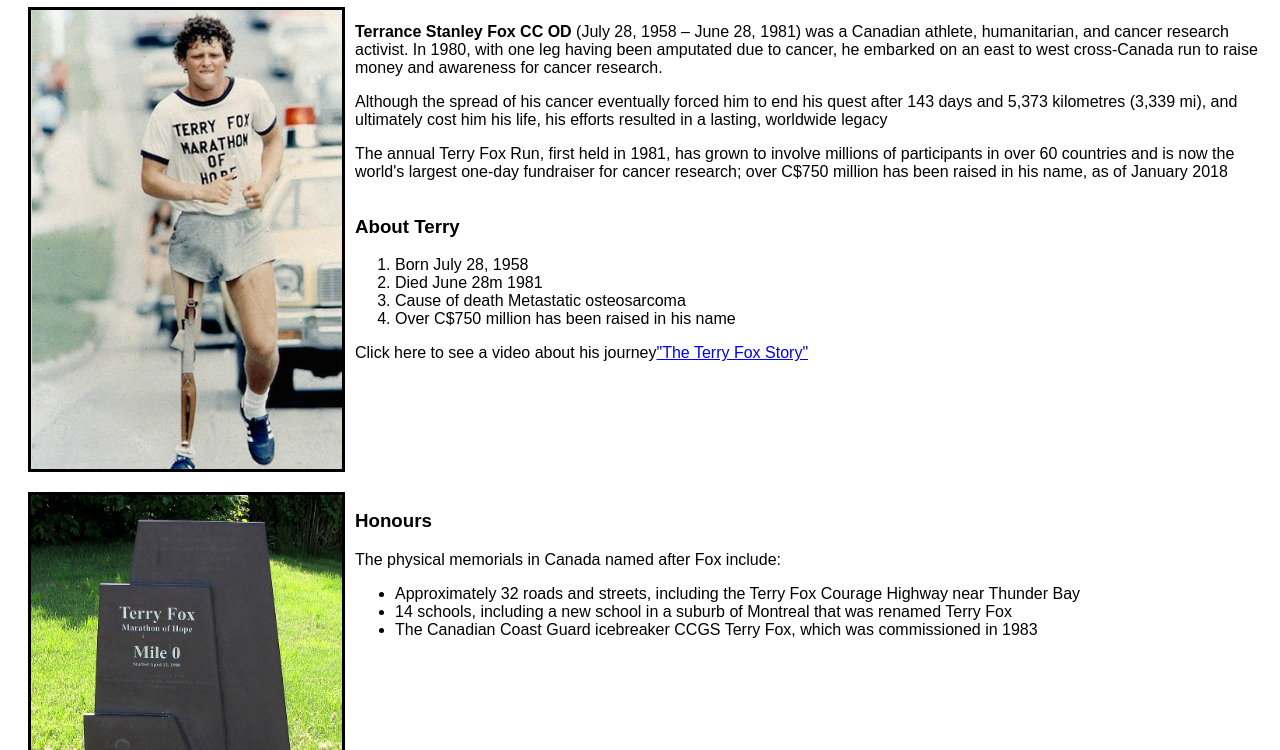
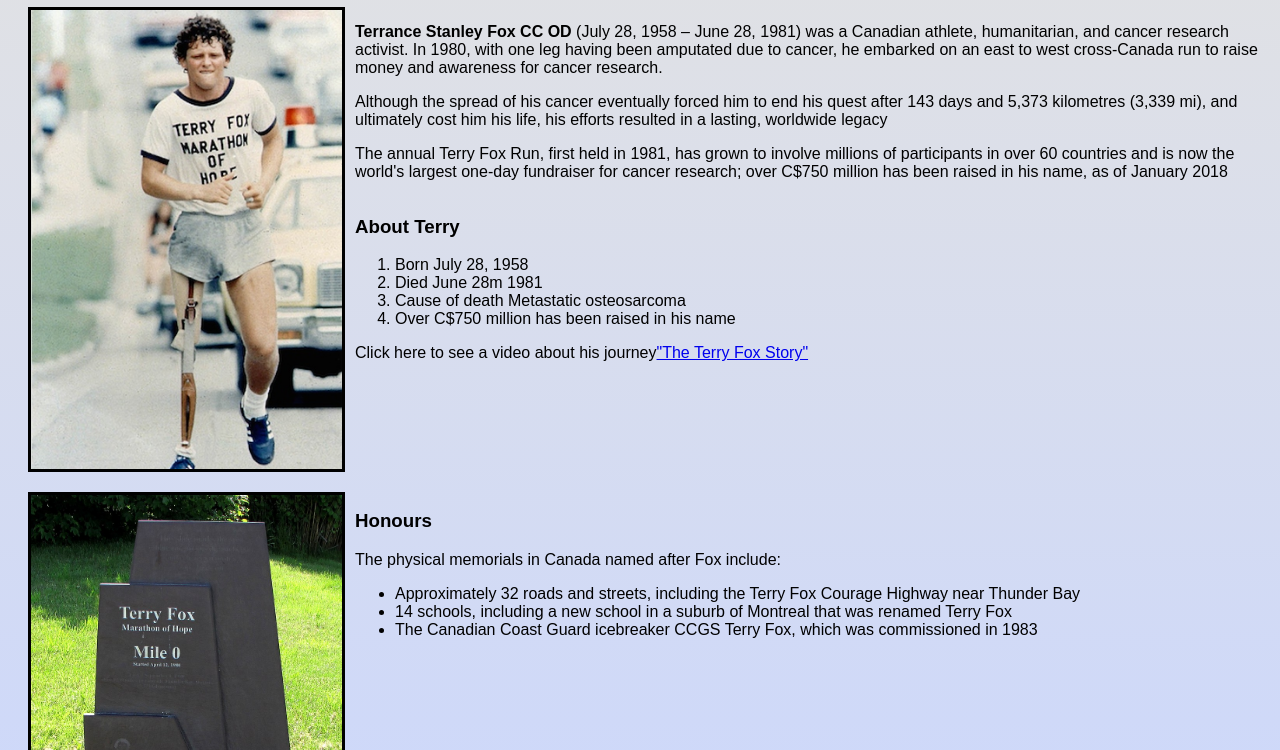
Before and after one commit to rudismad/Homework_1, a plain HTML site: page index.html in a window 1280 px wide. Shown: the part 118-868 px from the top of the page. Drawn offline with Linux system fonts and the light colour scheme.

Commit message:
added background gradient

```diff
--- a/style.css
+++ b/style.css
@@ -1,6 +1,9 @@
 body {
     font-family: "Economica", sans-serif;
     font-size: 1.0em;
+    background: rgb(0, 0, 0);
+    background: linear-gradient(0deg, #C9D6FF 0%, #E2E2E2 100%);
+
 }
 
 .sub {
```
